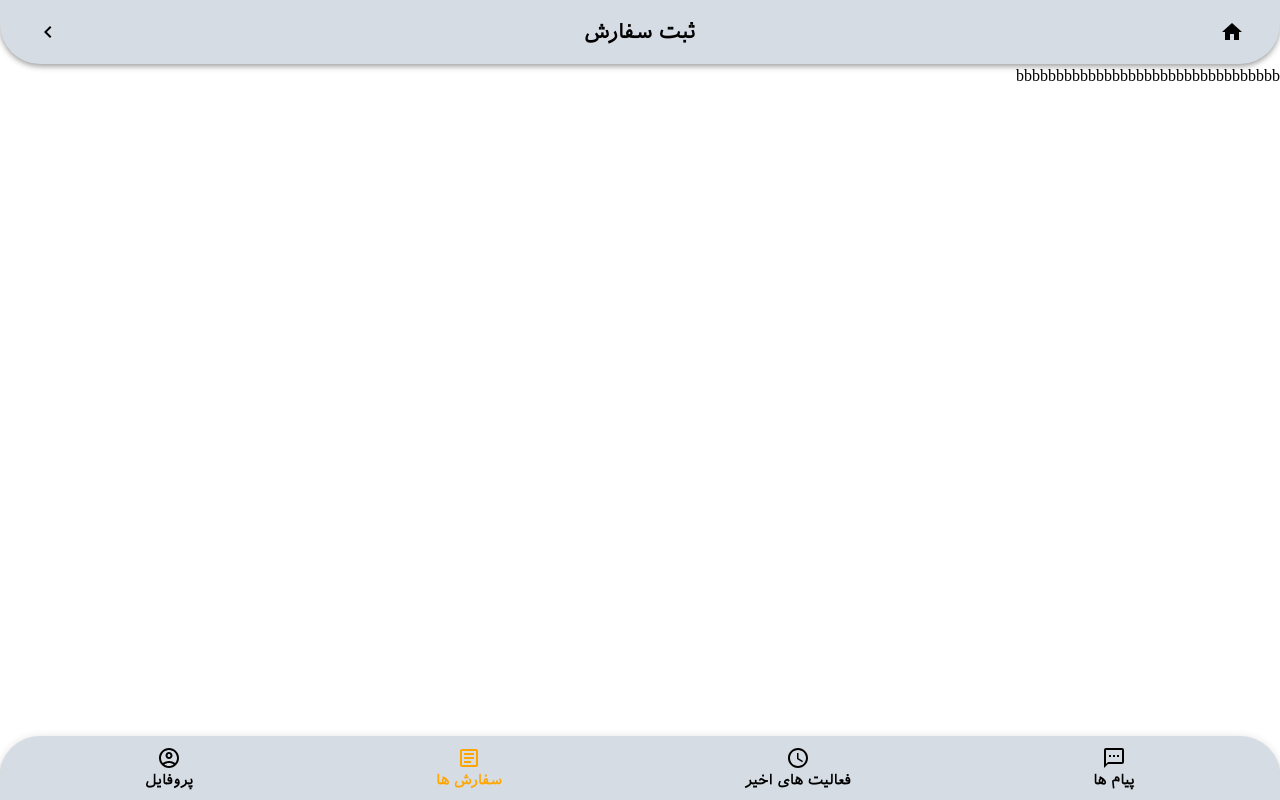
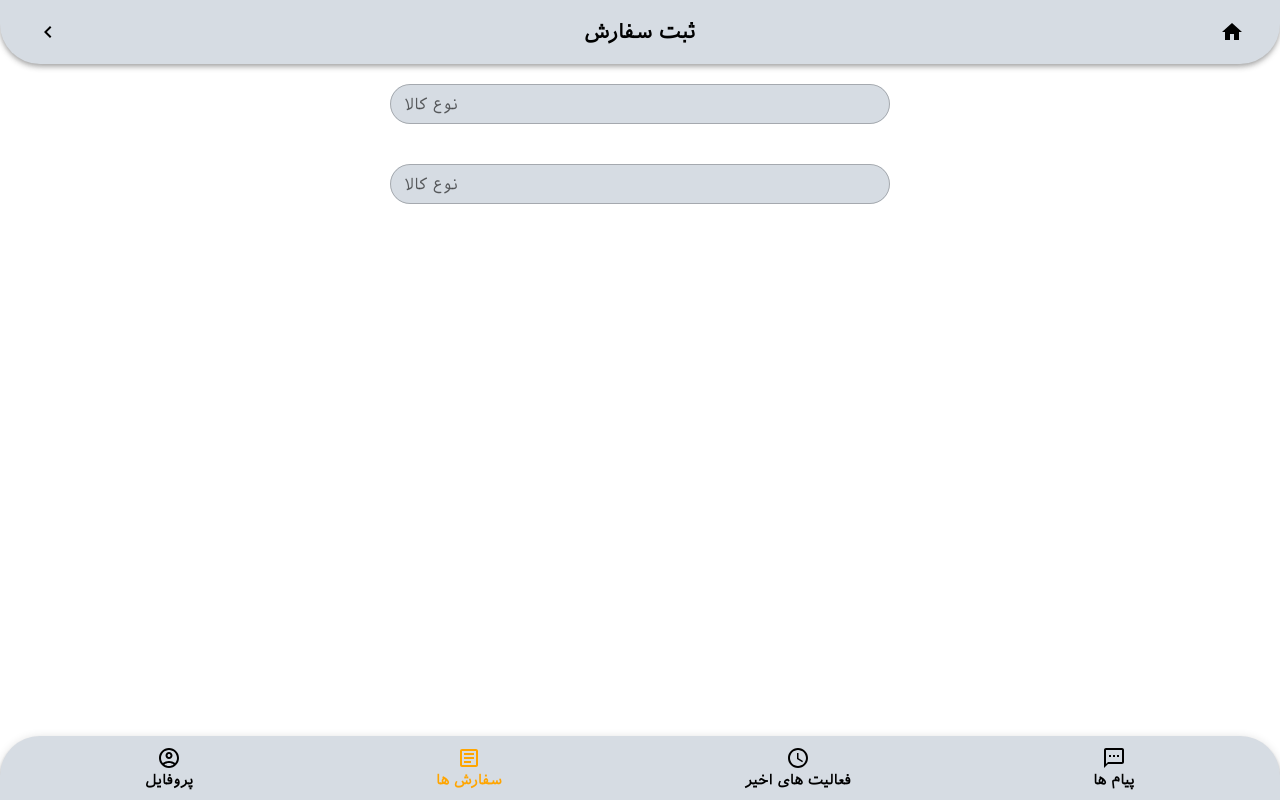
Before and after one commit to aynazheydariafshar/my-app, a React (Create React App) app: page / in a window 1280 px wide. Built offline with nearby package versions, Linux system fonts and the light colour scheme.

Commit message:
add formik on project

```diff
--- a/package.json
+++ b/package.json
@@ -11,6 +11,7 @@
     "@testing-library/jest-dom": "^5.16.5",
     "@testing-library/react": "^13.4.0",
     "@testing-library/user-event": "^13.5.0",
+    "formik": "^2.2.9",
     "react": "^18.2.0",
     "react-dom": "^18.2.0",
     "react-router": "^6.4.3",
--- a/src/components/ElementsLayout/Footer.jsx
+++ b/src/components/ElementsLayout/Footer.jsx
@@ -13,6 +13,7 @@ import { PROFILE } from "constant";
 const Footer = () => {
   const [value, setValue] = React.useState(2);
   const navigate = useNavigate();
+
   const elementsFooter = [
     {
       icon: <TextsmsOutlinedIcon />,
--- a/src/components/ElementsLayout/Layout.jsx
+++ b/src/components/ElementsLayout/Layout.jsx
@@ -7,7 +7,7 @@ const Layout = ({ title, children }) => {
   return (
     <Grid className="flex-col justify-between">
       <Navbar title={title} />
-      <Grid>{children}</Grid>
+      <Grid className="flex justify-center items-center">{children}</Grid>
       <Footer />
     </Grid>
   );
--- /dev/null
+++ b/src/components/FormikElement/MyTextInput.jsx
@@ -0,0 +1,38 @@
+import { InputAdornment, TextField } from "@mui/material";
+import { useField } from "formik";
+import React from "react";
+
+const MyTextInput = ({ icon, ...props }) => {
+  // useField() returns [formik.getFieldProps(), formik.getFieldMeta()]
+  // which we can spread on <input>. We can use field meta to show an error
+  // message if the field is invalid and it has been touched (i.e. visited)
+
+  const [field, meta] = useField(props);
+
+  return (
+    <TextField
+      fullWidth
+      className={`${props.className}`}
+      helperText={meta.touched && meta.error ? meta.error : ""}
+      error={!!meta.touched && !!meta.error}
+      inputProps={{
+        ...props.inputProps,
+      }}
+      InputProps={{
+        ...props.InputProps,
+        endAdornment: (
+          <InputAdornment
+            className={`${!!meta.touched && !!meta.error ? "text-error" : ""}`}
+            position="end"
+          >
+            {icon}
+          </InputAdornment>
+        ),
+      }}
+      {...field}
+      {...props}
+    />
+  );
+};
+
+export default MyTextInput;
--- a/src/routes/app/Order/index.jsx
+++ b/src/routes/app/Order/index.jsx
@@ -1,9 +1,70 @@
+import { Form, Formik } from "formik";
+
 import Layout from "components/ElementsLayout/Layout";
+import MyTextInput from "components/FormikElement/MyTextInput";
+import { Home } from "@mui/icons-material";
 
 const Order = () => {
   return (
     <Layout title="ثبت سفارش">
-      <div>bbbbbbbbbbbbbbbbbbbbbbbbbbbbbbbbb</div>
+      <Formik
+        // validationSchema={Yup.object({
+        //   date: date_validate,
+        //   end_date: end_date_validate("date"),
+        // })}
+        initialValues={{
+          typeOfProduct: "",
+        }}
+        onSubmit={(values, actions) => {
+          //   actions.setSubmitting(true);
+          //   console.log(values);
+        }}
+      >
+        <Form className="w-[500px]">
+          <MyTextInput
+            name="typeOfProduct"
+            label="نوع کالا"
+            size="small"
+            InputProps={{
+              style: { borderRadius: "20px" },
+            }}
+            style={{ margin: "20px 0" }}
+            inputProps={{
+              style: {
+                color: "black",
+                backgroundColor: "rgb(214, 220, 227)",
+                borderRadius: "20px",
+              },
+            }}
+            InputLabelProps={{
+              style: { float: "right" },
+            }}
+            icon={<Home />}
+            type="text"
+          />
+          <MyTextInput
+            name="typeOfProduct"
+            label="نوع کالا"
+            size="small"
+            InputProps={{
+              style: { borderRadius: "20px" },
+            }}
+            style={{ margin: "20px 0" }}
+            inputProps={{
+              style: {
+                color: "black",
+                backgroundColor: "rgb(214, 220, 227)",
+                borderRadius: "20px",
+              },
+            }}
+            InputLabelProps={{
+              style: { float: "right" },
+            }}
+            icon={<Home />}
+            type="text"
+          />
+        </Form>
+      </Formik>
     </Layout>
   );
 };
```
Also changed, not shown: src/assets/index.css (line endings or trailing spaces), 1 other file (tests, documents, lock files or other folders).
